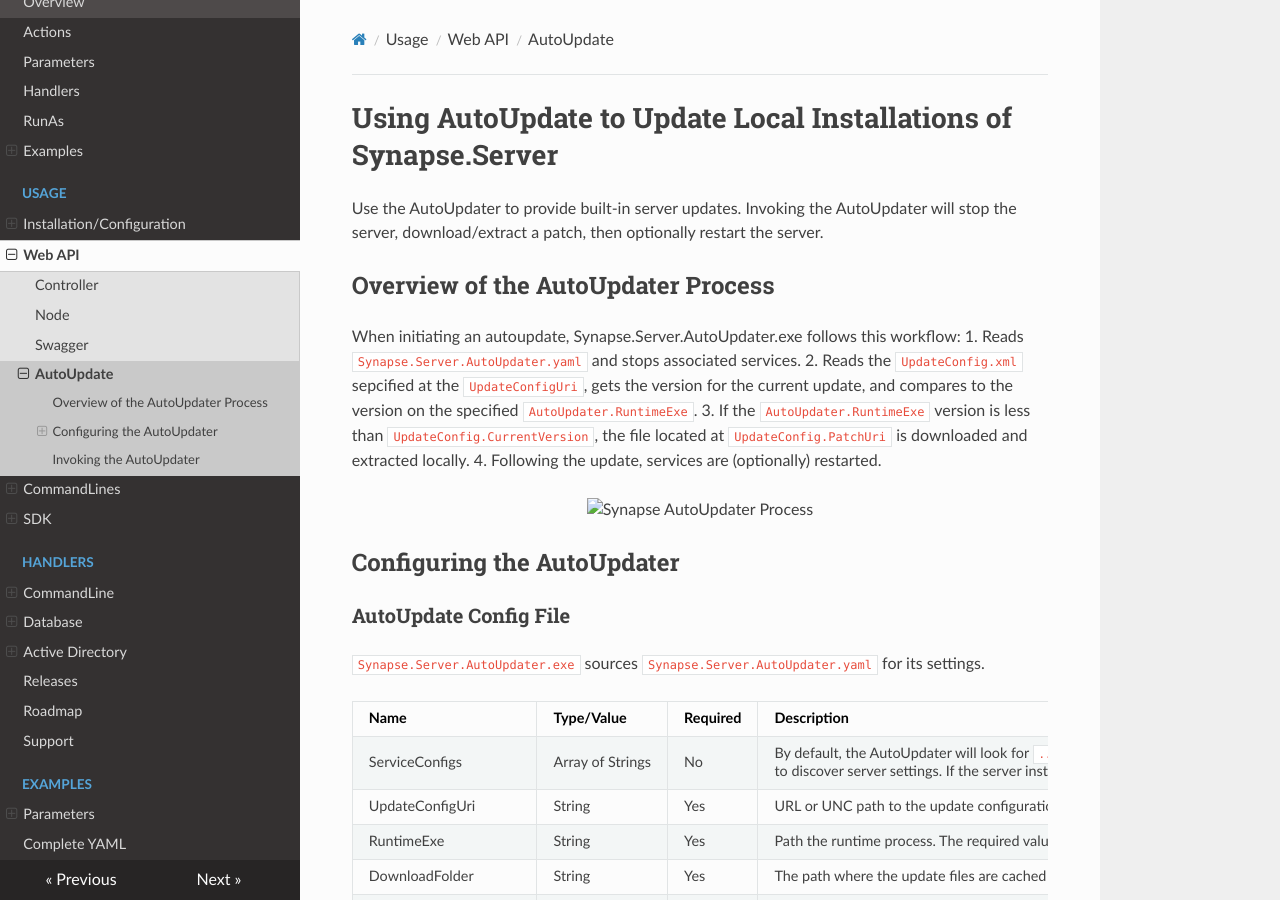
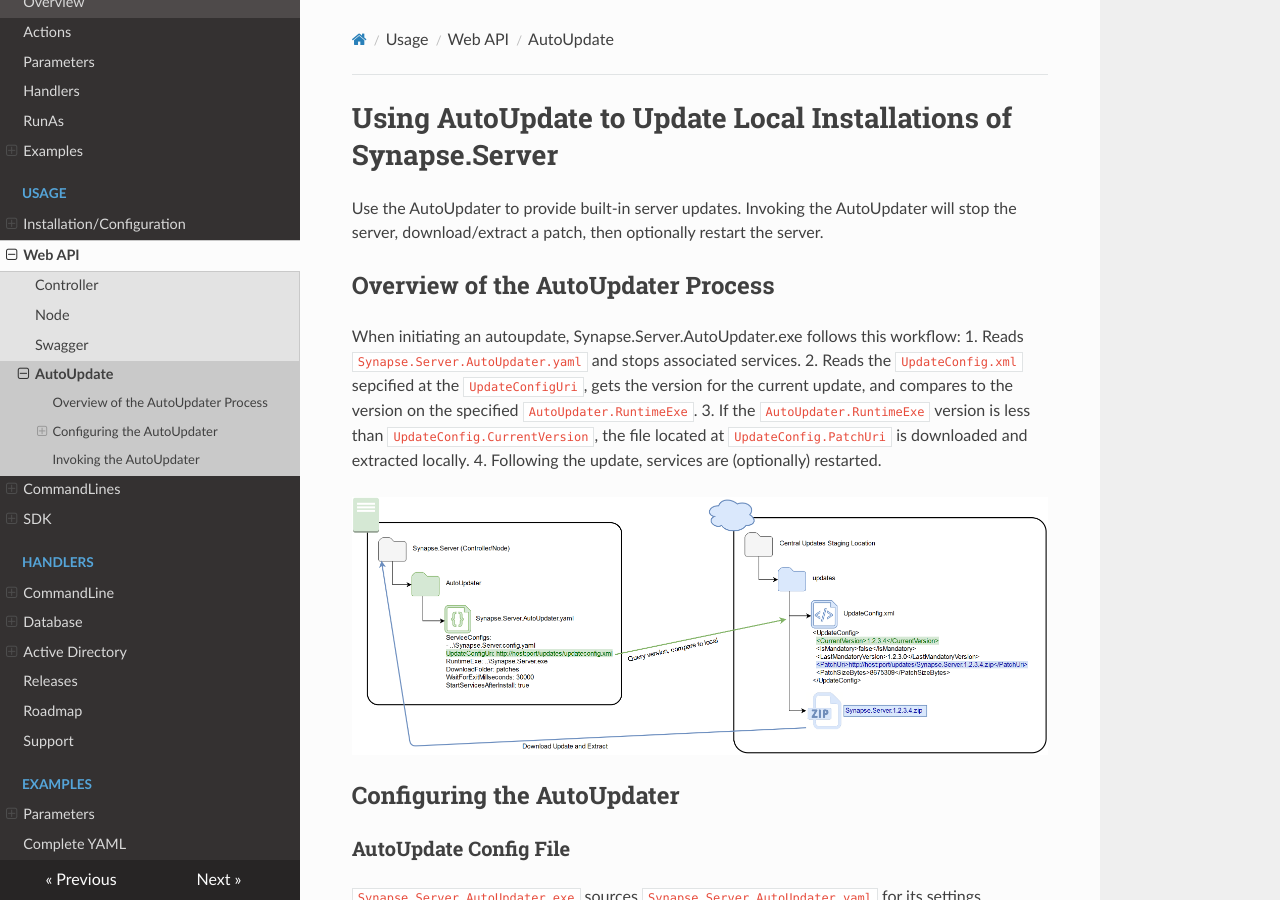
Before and after one commit to SynapseProject/synapse.docs, an MkDocs documentation site: the page built from docs/run/autoupdate.md, in a window 1280 px wide and 900 px high. Built offline with MkDocs 1.6.1, drawn with Linux system fonts in a browser that asks for light colours; nearby versions of some CDN libraries; old or Windows-style settings are respelled for this version of MkDocs.

Commit message:
bad img path

```diff
--- a/docs/run/autoupdate.md
+++ b/docs/run/autoupdate.md
@@ -11,7 +11,7 @@ When initiating an autoupdate, Synapse.Server.AutoUpdater.exe follows this workf
 4. Following the update, services are (optionally) restarted.
 
 <p align="center">
-<img alt="Synapse AutoUpdater Process" src="../img/syn_autoupdater.png" />
+<img alt="Synapse AutoUpdater Process" src="/img/syn_autoupdater.png" />
 </p>
 
 ## Configuring the AutoUpdater
```
